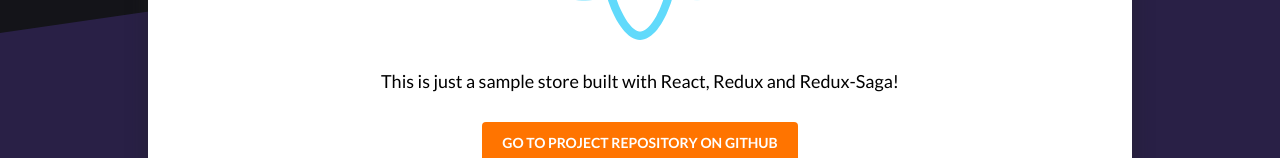
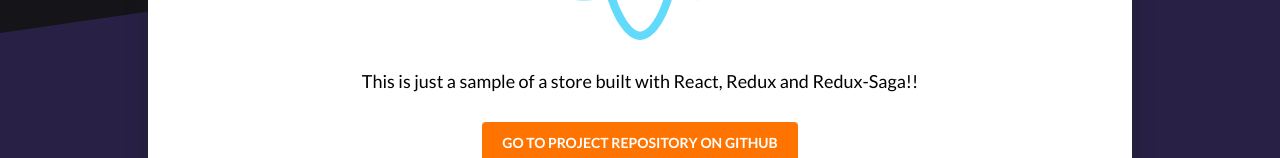
Before and after one commit to adeonirlabs/rocketshoes-react, a React (Create React App) app: page /checkout in a window 1280 px wide. Shown: the part 369-527 px from the top of the page. Built offline with nearby package versions, Linux system fonts and the light colour scheme.

Commit message:
Update checkout text

```diff
--- a/src/pages/Checkout/index.js
+++ b/src/pages/Checkout/index.js
@@ -9,7 +9,8 @@ const Checkout = () => {
       <div>
         <FaReact size={200} color="#61dafb" className="logo" />
         <p>
-          This is just a sample store built with React, Redux and Redux-Saga!
+          This is just a sample of a store built with React, Redux and
+          Redux-Saga!!
         </p>
         <a href="https://github.com/adeonir/rocketshoes" target="blank">
           Go to project repository on GitHub
```
